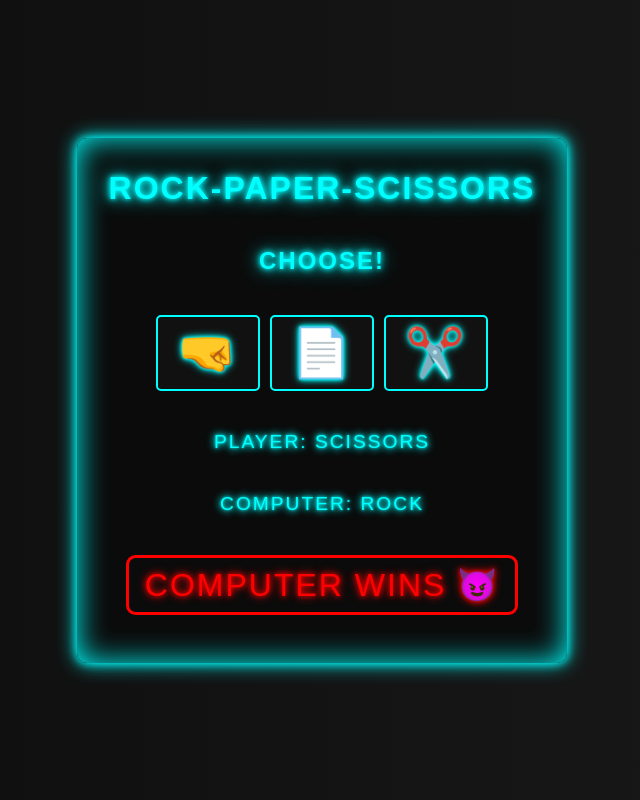
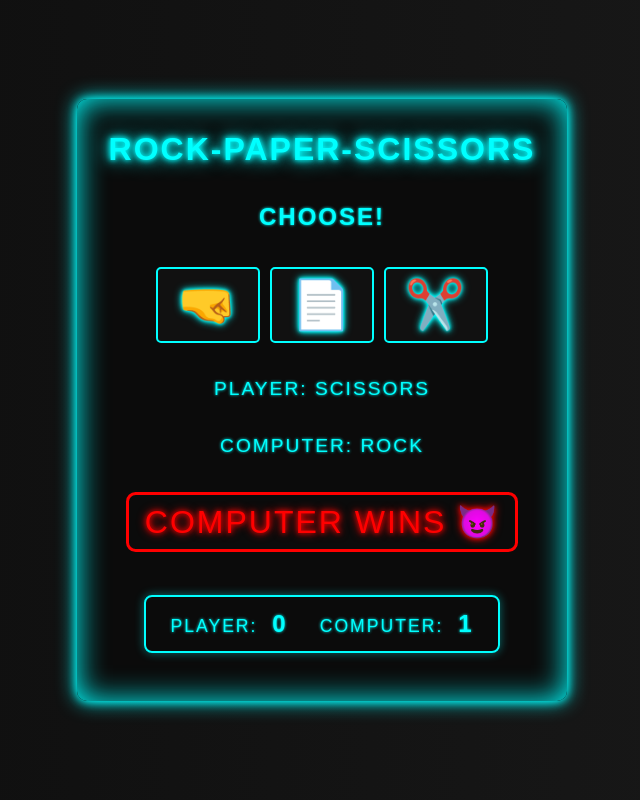
Before and after one commit to YuBlagov/rock-paper-scissors, a plain HTML site: page csr.html in a window 1280 px wide. Both pictures are taken after a click on the button "✂️". Shown: the whole page, without its empty margins (318-958 px from the left). Drawn offline with Linux system fonts and the light colour scheme.

Commit message:
add score

```diff
--- a/csr.html
+++ b/csr.html
@@ -9,7 +9,9 @@
 </head>
 <body>
 
-    <div class="wrapper" id="app"></div>
+    <div class="wrapper" id="app">
+        <div id="loading"></div>
+    </div>
 
 <script src="script.js"></script>
 </body>
--- a/script.js
+++ b/script.js
@@ -1,5 +1,8 @@
 document.addEventListener("DOMContentLoaded", function () {
     const app = document.getElementById("app");
+    const loading = document.getElementById("loading");
+
+    if (loading) loading.remove();
 
     if (app.children.length === 0) {
 
@@ -41,6 +44,20 @@ document.addEventListener("DOMContentLoaded", function () {
         resultDiv.id = "result";
         resultDiv.textContent = "RESULT";
         app.appendChild(resultDiv);
+
+        const scoreboard = document.createElement("div");
+        scoreboard.id = "scoreboard";
+        app.appendChild(scoreboard);
+
+        const playerScoreDiv = document.createElement("div");
+        playerScoreDiv.classList.add("score");
+        playerScoreDiv.innerHTML = `player: <span id="player-score">0</span>`;
+        scoreboard.appendChild(playerScoreDiv);
+
+        const computerScoreDiv = document.createElement("div");
+        computerScoreDiv.classList.add("score");
+        computerScoreDiv.innerHTML = `computer: <span id="computer-score">0</span>`;
+        scoreboard.appendChild(computerScoreDiv);
     }
 
 
@@ -101,6 +118,7 @@ document.addEventListener("DOMContentLoaded", function () {
             playerDiv.textContent = "PLAYER: " + playerChoice;
             computerDiv.textContent = "COMPUTER: " + computerChoice;
             resultDiv.textContent = result;
+            updateScoreboard(result);
 
             resultDiv.classList.remove("win", "lose", "draw", "shake");
             if (result === "You win! 🎉") {
@@ -115,4 +133,20 @@ document.addEventListener("DOMContentLoaded", function () {
             resultDiv.classList.add("shake");
         });
     });
+
+    let playerScore = 0;
+    let computerScore = 0;
+
+    function updateScoreboard(result) {
+        const playerScoreSpan = document.getElementById("player-score");
+        const computerScoreSpan = document.getElementById("computer-score");
+        if (result === "You win! 🎉") {
+            playerScore++;
+            playerScoreSpan.textContent = playerScore;
+        } else if (result === "Computer wins 😈") {
+            computerScore++;
+            computerScoreSpan.textContent = computerScore;
+        }
+    }
+
 });
--- a/style.css
+++ b/style.css
@@ -19,7 +19,7 @@ body{
     padding: 2rem 2rem 3rem;
     border-radius: 10px;
     box-shadow: 0 0 10px #0ff, 0 0 20px #0ff, 0 0 30px #0ff inset;
-    gap: 2.5rem;
+    gap: 2.2rem;
     display: flex;
     flex-direction: column;
     align-items: center;
@@ -36,12 +36,13 @@ h1, h2 {
 
 h2{
     font-size: 1.5rem;
+    text-shadow: 0 0 3px #0ff;
 }
 
 #result, #player-choice, #computer-choice {
     text-transform: uppercase;
     font-weight: 700;
-    text-shadow: 0 0 3px #0ff, 0 0 7px #0ff, 0 0 10px #0ff;
+    text-shadow: 0 0 3px #0ff;
     color: #0ff;
 }
 
@@ -118,3 +119,40 @@ h2{
     border-color: #ff0 !important;
     text-shadow: 0 0 5px #ff0, 0 0 10px #ff0 !important;
 }
+
+#loading {
+    width: 50px;
+    height: 50px;
+    border: 5px solid rgba(0, 255, 255, 0.2); /* light cyan border */
+    border-top: 5px solid #0ff; /* bright cyan top */
+    border-radius: 50%;
+    animation: spin 1s linear infinite;
+    margin: 0 auto; /* center in wrapper */
+}
+
+@keyframes spin {
+    0% { transform: rotate(0deg); }
+    100% { transform: rotate(360deg); }
+}
+#scoreboard {
+  display: flex;
+  gap: 2rem;
+  margin-top: 0.5rem;
+  padding: 0.8rem 1.5rem;
+  border: 2px solid #0ff;
+  border-radius: 8px;
+  box-shadow: 0 0 10px rgba(0,255,255,0.4);
+}
+
+.score {
+  font-size: 1.1rem;
+  text-transform: uppercase;
+  color: #0ff;
+  text-shadow: 0 0 3px #0ff;
+}
+
+.score span {
+  font-size: 1.5rem;
+  font-weight: 700;
+  margin-left: 0.5rem;
+}
```
Also changed, not shown: ssr.html (+7 -3 lines), 1 other file.
